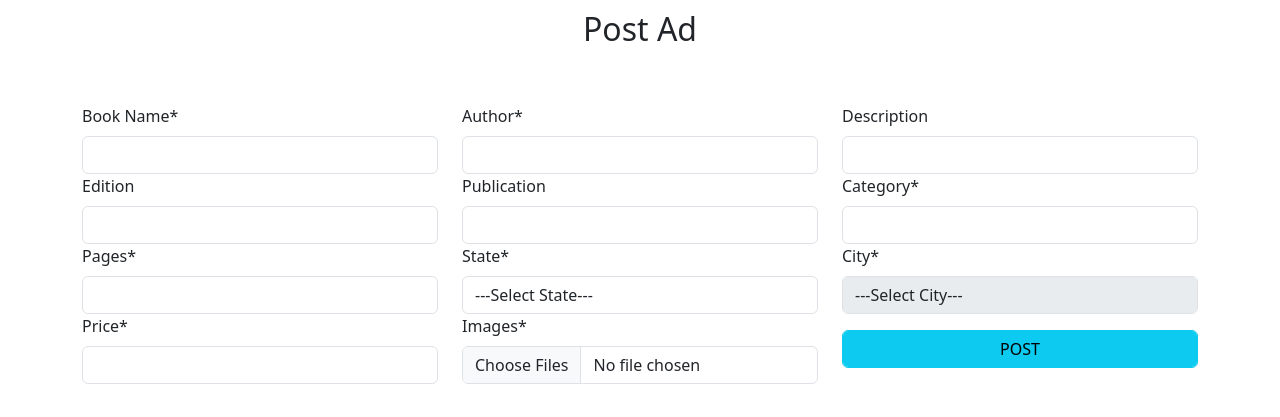
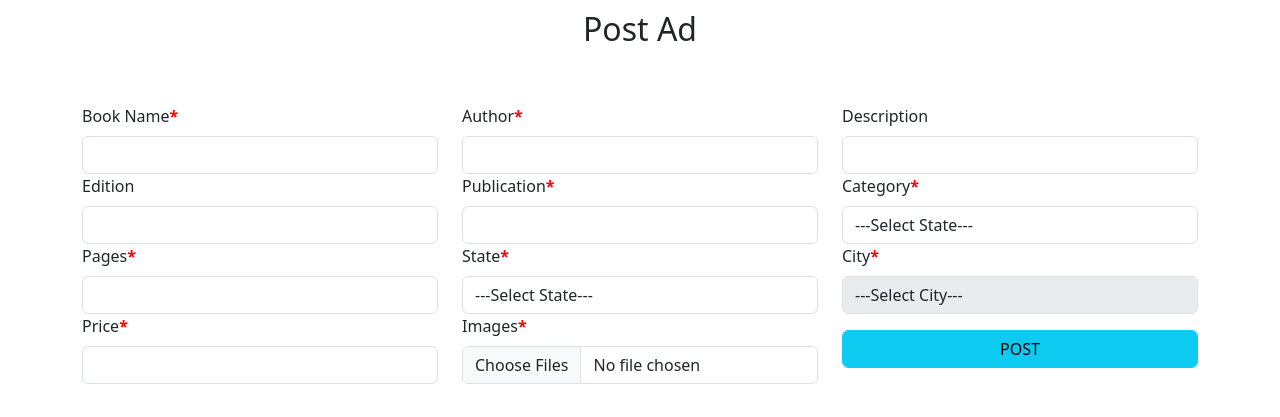
Before and after one commit to Aryan-Git-Hub/bookswap_co, a Django app: page /post/ in a window 1280 px wide. Shown: the part 271-688 px from the top of the page. Run offline with Django 5.2, Linux system fonts and the light colour scheme; a user stored in the database is signed in; some libraries are stand-ins or nearby versions.

Commit message:
Category choices option added in post_ad

```diff
--- a/books/forms.py
+++ b/books/forms.py
@@ -1,6 +1,8 @@
 from django import forms
 from books.models import Book, ImageModel
 from accounts.models import CustomUser
+# for passing label with html tags
+from django.utils.safestring import mark_safe
 
 STATE_CHOICES = [
   [None, "---Select State---"],
@@ -44,19 +46,32 @@ STATE_CHOICES = [
   ["West Bengal", "West Bengal"]
 ]
 
+CATEGORY_CHOICES = (
+   (None, "---Select State---"),
+   ("B.Tech.", "B.Tech."),
+   ("M.Tech.", "M.Tech."),
+   ("MBBS", "MBBS"),
+   ("JEE", "JEE"),
+   ("NEET PG", "NEET PG"),
+   ("NEET UG", "NEET UG"),
+   ("NCERT", "NCERT"),
+   ("Education", "Education"),
+   ("Other", "Other"),
+)
 
+asterisk_css = '<span style="color: red; font-weight:bolder;">*</span>'
 class BookForm(forms.ModelForm):
-    book_name = forms.CharField(label='Book Name*', max_length=100, widget=forms.TextInput(attrs={'class': 'form-control'}))
-    author = forms.CharField(label='Author*', max_length=100, widget=forms.TextInput(attrs={'class': 'form-control'}))
+    book_name = forms.CharField(label=mark_safe('Book Name'+asterisk_css), max_length=100, widget=forms.TextInput(attrs={'class': 'form-control'}))
+    author = forms.CharField(label=mark_safe('Author'+asterisk_css), max_length=100, widget=forms.TextInput(attrs={'class': 'form-control'}))
     desc = forms.CharField(label='Description', max_length=300, widget=forms.TextInput(attrs={'class': 'form-control'}), required=False)
     edition = forms.CharField(max_length=50, widget=forms.TextInput(attrs={'class': 'form-control'}), required=False)
-    publication = forms.CharField(max_length=100, widget=forms.TextInput(attrs={'class': 'form-control'}), required=False)
-    category = forms.CharField(label='Category*', max_length=50, widget=forms.TextInput(attrs={'class': 'form-control'}))
-    pages = forms.IntegerField(min_value=0, label='Pages*', widget=forms.NumberInput(attrs={'class': 'form-control'}))
+    publication = forms.CharField(label=mark_safe('Publication'+asterisk_css), max_length=100, widget=forms.TextInput(attrs={'class': 'form-control'}))
+    category = forms.ChoiceField(choices=CATEGORY_CHOICES, label=mark_safe('Category'+asterisk_css), widget=forms.Select(attrs={'class': 'form-control'}))
+    pages = forms.IntegerField(label=mark_safe('Pages'+asterisk_css), min_value=0, widget=forms.NumberInput(attrs={'class': 'form-control'}))
     seller = forms.ModelChoiceField(queryset=CustomUser.objects.all(), widget=forms.HiddenInput)
-    state = forms.ChoiceField(label='State*', choices=STATE_CHOICES, widget=forms.Select(attrs={'class': 'form-control', 'id':'state_id'}))
-    city = forms.ChoiceField(label='City*', choices=[], widget=forms.Select(attrs={'class': 'form-control', 'id':'city_id'}))
-    price = forms.IntegerField(label='Price*', min_value=10, widget=forms.NumberInput(attrs={'class': 'form-control'}))
+    state = forms.ChoiceField(label=mark_safe('State'+asterisk_css), choices=STATE_CHOICES, widget=forms.Select(attrs={'class': 'form-control', 'id':'state_id'}))
+    city = forms.ChoiceField(label=mark_safe('City'+asterisk_css), choices=[], widget=forms.Select(attrs={'class': 'form-control', 'id':'city_id'}))
+    price = forms.IntegerField(label=mark_safe('Price'+asterisk_css), min_value=10, widget=forms.NumberInput(attrs={'class': 'form-control'}))
 
     class Meta:
         model = Book
--- a/templates/books/index.html
+++ b/templates/books/index.html
@@ -11,7 +11,7 @@
             <img src="/media/{{book.images.all.0.image.name}}" class="card-img-top" alt="..." style="height: 18rem;">
             <div class="card-body">
               <h5 class="card-title">{{book.book_name}}</h5>
-              <p class="card-text">{{book.desc}}</p>
+              <p class="card-text">{{book.desc|truncatechars:28}}</p>
               <a href="/book-view/{{book.id}}" class="btn btn-primary">View More...</a>
             </div>
           </div>
--- a/templates/books/post_ad.html
+++ b/templates/books/post_ad.html
@@ -19,7 +19,7 @@
             {% endfor %}
             {{form.seller}}
             <div class="col-12 col-lg-4">
-                <label class="form-label">Images*</label>
+                <label class="form-label">Images<span style="color: red; font-weight:bolder;">*</span></label>
                 {{book_image_form.images}}
                 <div class="feedback" style="color: red">{{book_image_form.images.errors.as_text}}</div>
             </div>
```
